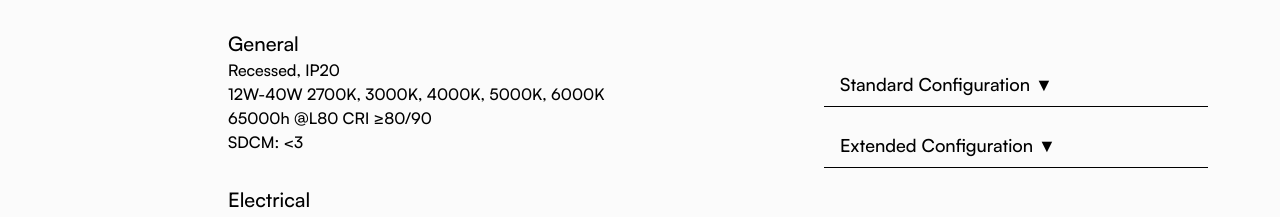
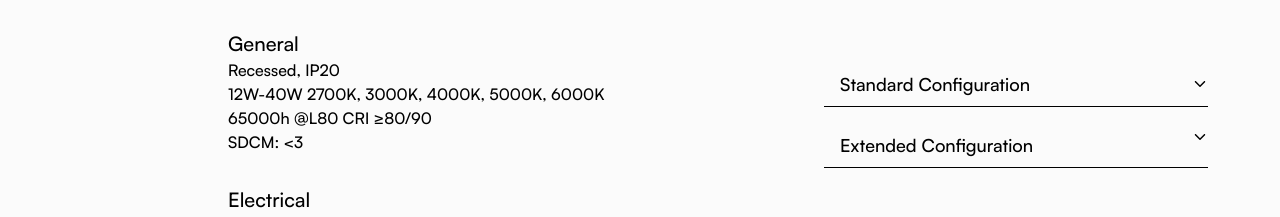
Before and after one commit to goutham-shankar/lytemaster, a Next.js app: page /products/category/objects/item in a window 1280 px wide. Shown: the part 690-907 px from the top of the page. Built offline with nearby package versions, Linux system fonts and the light colour scheme.

Commit message:
arrow and parameters size in mobile updated

```diff
--- a/src/app/products/category/objects/item/page.jsx
+++ b/src/app/products/category/objects/item/page.jsx
@@ -5,6 +5,7 @@ import { motion } from 'framer-motion';
 import Parameters from '@/components/products/parameters';
 import Download from '@/components/products/download';
 import Link from 'next/link';
+import { IoIosArrowDown, IoIosArrowUp } from "react-icons/io";
 
 export default function Item() {
   const [standardOpen, setStandardOpen] = useState(false);
@@ -35,21 +36,21 @@ export default function Item() {
 
       {/* Images Section */}
       <div className="flex flex-col items-center justify-center w-full">
-        <div className="flex flex-col md:flex-row lg:gap-6 gap-6 mt-6  md:px-10 px-0 justify-center items-center">
+        <div className="flex flex-col md:flex-row lg:gap-6 gap-6 mt-6 md:px-10 px-0 justify-center items-center">
           <img
             src='/assets/products/sample_bulb.png'
             alt="Dazzle Light"
-            className="md:w-96 w-80  aspect-square  rounded-2xl border-2 border-black"
+            className="md:w-96 w-80 aspect-square rounded-2xl border-2 border-black"
           />
           <img
             src='/assets/products/sample_bulb_cutout.png'
             alt="Cutout Diagram"
-            className="md:w-96 w-80 aspect-square  rounded-2xl border-2 border-black"
+            className="md:w-96 w-80 aspect-square rounded-2xl border-2 border-black"
           />
           <img
             src='/assets/products/sample_bulb_watt.png'
             alt="Cutout Diagram"
-            className="md:h-96 w-full lg:w-auto  rounded-2xl border-2 border-black"
+            className="md:h-96 w-full lg:w-auto rounded-2xl border-2 border-black"
           />
         </div>
       </div>
@@ -87,12 +88,17 @@ export default function Item() {
         <div className="mt-8 lg:ml-12 w-full">
           {/* Standard Configuration */}
           <div className="border-b w-96 border-black">
+            <div className="flex justify-between items-center">
               <button
                 onClick={() => setStandardOpen(!standardOpen)}
                 className="w-full text-left text-lg font-semibold py-2 px-4"
               >
-              Standard Configuration {standardOpen ? '▲' : '▼'}
+                Standard Configuration
               </button>
+              <div>
+                {standardOpen ? <IoIosArrowUp /> : <IoIosArrowDown />}
+              </div>
+            </div>
             {standardOpen && (
               <motion.div
                 initial={{ height: 0, opacity: 0 }}
@@ -101,10 +107,9 @@ export default function Item() {
                 className="overflow-hidden"
               >
                 {showDownloads ? (
-                  // Optical Checkboxes for Standard Configuration
                   <div className="mb-4 mx-5">
                     <p className="font-semibold">Color Temperature</p>
-                    {['3000K', '4000K','6000K'].map((temp) => (
+                    {['3000K', '4000K', '6000K'].map((temp) => (
                       <div key={temp} className="flex items-center gap-2">
                         <input
                           type="checkbox"
@@ -131,7 +136,6 @@ export default function Item() {
                     ))}
                   </div>
                 ) : (
-                  // Initial static values for Standard Configuration
                   <div className="p-4 rounded-md">
                     <p>
                       <strong>COLOUR TEMPERATURE:</strong> 3000K, 4000K, 6000K
@@ -156,12 +160,17 @@ export default function Item() {
 
           {/* Extended Configuration */}
           <div className="border-b w-96 border-black">
+            <div className="flex justify-between items-center">
               <button
                 onClick={() => setExtendedOpen(!extendedOpen)}
                 className="w-full text-left text-lg font-semibold py-2 px-4 mt-4"
               >
-              Extended Configuration {extendedOpen ? '▲' : '▼'}
+                Extended Configuration
               </button>
+              <div>
+                {extendedOpen ? <IoIosArrowUp /> : <IoIosArrowDown />}
+              </div>
+            </div>
             {extendedOpen && (
               <motion.div
                 initial={{ height: 0, opacity: 0 }}
@@ -170,7 +179,6 @@ export default function Item() {
                 className="overflow-hidden my-4"
               >
                 {showDownloads ? (
-                  // Color Temperature Checkboxes for Extended Configuration
                   <div className="mb-4 mx-4">
                     <p className="font-semibold">Color Temperature</p>
                     {['2700K', '5000K'].map((temp) => (
@@ -186,7 +194,6 @@ export default function Item() {
                     ))}
                   </div>
                 ) : (
-                  // Initial static values for Extended Configuration
                   <div className="p-4 rounded-md">
                     <p>
                       <strong>COLOUR TEMPERATURE:</strong> 2700K, 5000K
```
Lines whose indentation alone changed are shown as unchanged.
